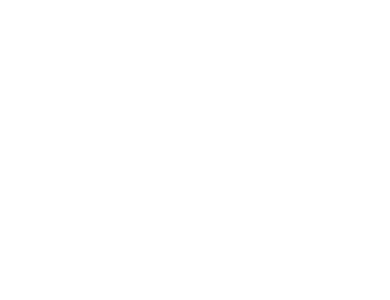
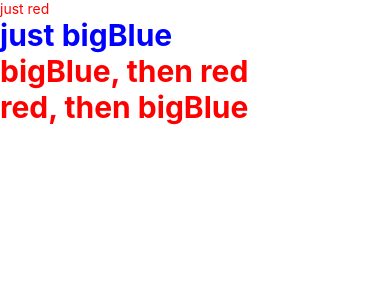
Before and after one commit to goatking91/react-native-the-basics, a React Native app: screen / in a window 390 px wide. Shown: the top 300 px of the page. Built offline with nearby package versions, Linux system fonts and the light colour scheme.

Commit message:
# Styles

```diff
--- a/App.js
+++ b/App.js
@@ -1,11 +1,11 @@
 import React, { Component } from 'react';
-import BlinkApp from './state/BlinkApp';
+import LotsOfStyles from './style/LotsOfStyles';
 
 class App extends Component {
   render() {
     return (
       <>
-        <BlinkApp />
+        <LotsOfStyles />
       </>
     );
   }
--- /dev/null
+++ b/style/LotsOfStyles.js
@@ -0,0 +1,28 @@
+import React, { Component } from 'react';
+import { StyleSheet, Text, View } from 'react-native';
+
+const styles = StyleSheet.create({
+  bigBlue: {
+    color: 'blue',
+    fontWeight: 'bold',
+    fontSize: 30,
+  },
+  red: {
+    color: 'red',
+  },
+});
+
+class LotsOfStyles extends Component {
+  render() {
+    return (
+      <View>
+        <Text style={styles.red}>just red</Text>
+        <Text style={styles.bigBlue}>just bigBlue</Text>
+        <Text style={[styles.bigBlue, styles.red]}>bigBlue, then red</Text>
+        <Text style={[styles.bigBlue, styles.red]}>red, then bigBlue</Text>
+      </View>
+    );
+  }
+}
+
+export default LotsOfStyles;
```
